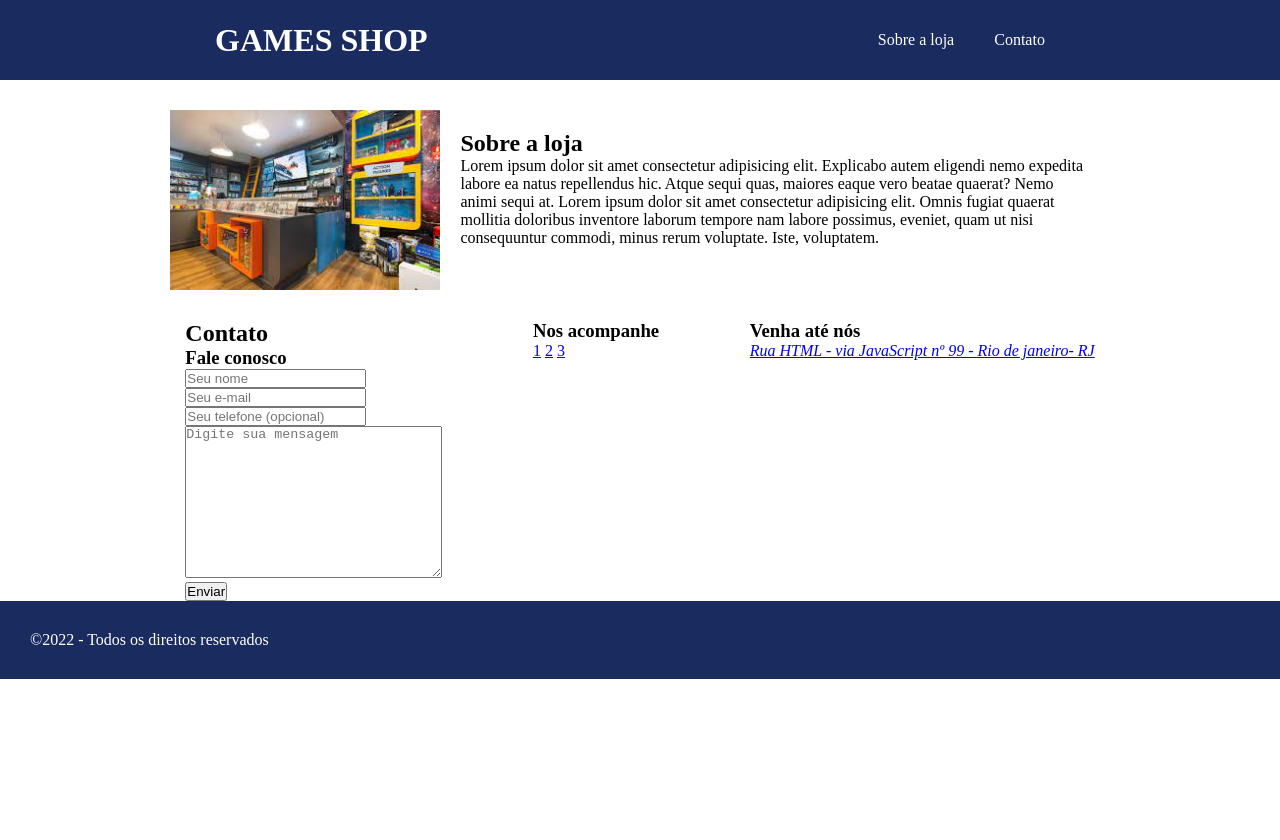
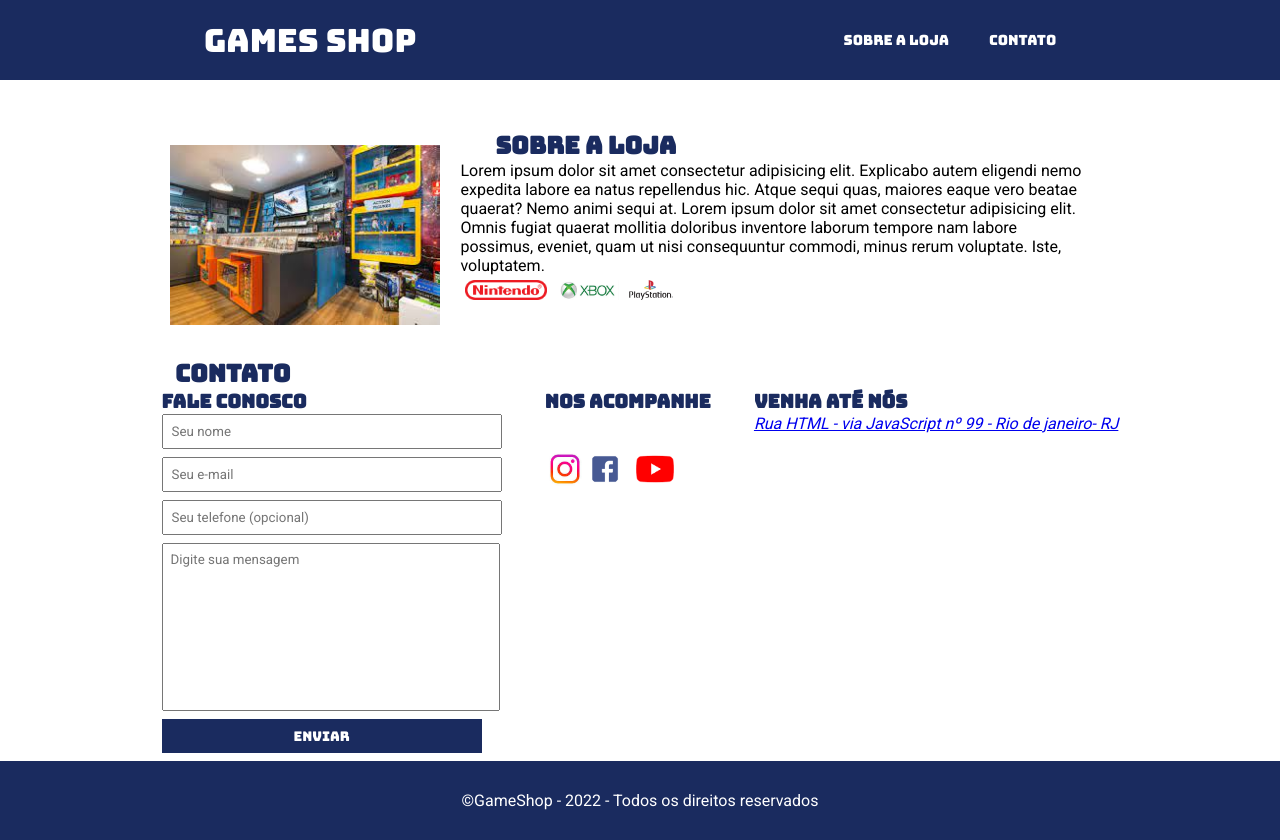
Before and after one commit to devanaclaramota/curso-ebac, a plain HTML site: page index.html in a window 1280 px wide. Before the commit the page ends 800 px from the top, so only its background shows below. Drawn offline with Linux system fonts and the light colour scheme.

Commit message:
commit-final

```diff
--- a/index.html
+++ b/index.html
@@ -5,6 +5,10 @@
     <meta http-equiv="X-UA-Compatible" content="IE=edge">
     <meta name="viewport" content="width=device-width, initial-scale=1.0">
     <title>loja-games</title>
+    <link rel="preconnect" href="https://fonts.googleapis.com">
+    <link rel="preconnect" href="https://fonts.gstatic.com" crossorigin>
+    <link href="https://fonts.googleapis.com/css2?family=Bungee&family=Roboto&display=swap" rel="stylesheet">
+
     <link rel="stylesheet" href="style.css">
 </head>
 <body>
@@ -12,41 +16,50 @@
         <h1>GAMES SHOP </h1>
         <nav>
             <ul>
-                <li><a href="#">Sobre a loja</a></li>
-                <li><a href="#">Contato</a></li>
+                <li><a href="#sobre">Sobre a loja</a></li>
+                <li><a href="#contato">Contato</a></li>
             </ul>
         </nav>
     </header>
     <main>
         <section id="sobre">
             <img src="Img-loja.jpg" alt="nossa loja">
-            <div id="txt-area">
+            <div id="cont-area">
                 <h2>Sobre a loja </h2>
                 <p>
                     Lorem ipsum dolor sit amet consectetur adipisicing elit. Explicabo autem eligendi nemo expedita labore ea natus repellendus hic. Atque sequi quas, maiores eaque vero beatae quaerat? Nemo animi sequi at.
                     Lorem ipsum dolor sit amet consectetur adipisicing elit. Omnis fugiat quaerat mollitia doloribus inventore laborum tempore nam labore possimus, eveniet, quam ut nisi consequuntur commodi, minus rerum voluptate. Iste, voluptatem.
                 </p>
+                <ul>
+                        <li><img class="logo" src="nint.png" alt="logo nintendo"></li>
+                        <li><img class="logo" src="xbox.jpg" alt="logo xbox"></li>
+                        <li><img class="logo" src="pslogo.png" alt="logo playstation"></li>
+                </ul>
             </div>
         </section>
+        <h2>Contato</h2>
+        <section id="contato">
 
-        <section id="contato">
             <article id="formulario">
-                <h2>Contato</h2>
+
 
                 <h3>Fale conosco</h3>
                 <form action="#" method="post">
-                    <input placeholder="Seu nome" type="text" name="nome" id="nome"> <br>
-                    <input placeholder="Seu e-mail" type="email" name="emial" id="email"> <br>
-                    <input placeholder="Seu telefone (opcional)" type="tel" name="num" id="num"> <br>
-                    <textarea name="contato" id="contado" cols="30" rows="10" placeholder="Digite sua mensagem"></textarea> <br>
-                    <input type="button" value="Enviar">
+                    <input placeholder="Seu nome" required type="text" name="nome" id="nome">
+                    <input required placeholder="Seu e-mail" type="email" name="emial" id="email">
+                    <input placeholder="Seu telefone (opcional)" type="tel" name="num" id="num">
+                    <textarea required name="contato" id="contado" cols="30" rows="10" placeholder="Digite sua mensagem"></textarea>
+                    <button type="submit">Enviar</button>
                 </form>
             </article>
             <div id="redes">
                 <h3>Nos acompanhe</h3>
-                    <a href="#">1</a>
-                    <a href="#">2</a>
-                    <a href="#">3</a>
+                    <ul>
+                        <li><a href="#"><img class="redes" src="logo-insta.jpg" alt="logo instagram"></a></li>
+                        <li><a href="#"><img class="redes"
+                        src="logo-face.png" alt="logo logo-facebook"></a></li>
+                        <li><a href="#"><img class="redes" src="logo-youtube.png" alt="logo logo-youtube"></a></li>
+                    </ul>
             </div>
             <div id="end">
                 <h3>Venha até nós</h3>
@@ -57,7 +70,7 @@
     </main>
     <footer>
 
-        <p> ©2022 - Todos os direitos reservados</p>
+        <p> &copy;GameShop - 2022 - Todos os direitos reservados</p>
     </footer>
 </body>
 </html>
--- a/style.css
+++ b/style.css
@@ -3,13 +3,20 @@
     padding: 0px;
 
 }
+body{
+     font-family: 'Roboto', sans-serif;
+}
 header{
     background-color: #1A2B5F;
+    font-family: 'Bungee', cursive;
     color: #ffffff;
     height: 80px;
     display: flex;
     justify-content: space-around;
     align-items: center;
+}
+h1{
+    font-weight: normal;
 }
 ul{
     display: flex;
@@ -17,34 +24,82 @@ ul{
 }
 li{
     list-style: none;
+    font-size: 14px;
 }
 header a {
     text-decoration: none;
     color: white;
     padding: 20px;
 }
+
 main{
     width: 1000px;
     margin: auto;
 }
+h2{
+    padding-left: 35px;
+}
+h2,h3{
+    font-family: 'Bungee', cursive;
+    color: #1A2B5F;
+}
 
 img{
+    padding-top: 35px;
     height: 180px;
+}
+.logo{
+    height: 20px;
+    padding: 5px;
 }
 #sobre{
 
     display: flex;
     padding: 30px;
 }
-#txt-area{
+#cont-area{
     padding: 20px;
+
+}
+textarea{
+    font-family: 'Roboto', sans-serif;
+    resize: none;
+    width: 320px;
+    display: block;
+    margin-bottom: 8px;
+    padding: 8px;
+}
+input , button{
+    font-family: 'Roboto', sans-serif;
+    width: 320px;
+    display: block;
+    margin-bottom: 8px;
+    padding: 8px;
+
+}
+button{
+    background-color: #1A2B5F;
+    color: #ffffff;
+    font-family:'Bungee', cursive;
+    border: none;
+    cursor: pointer;
+ }
+ button:hover{
+    background-color:#6b79a3 ;
+ }
+input:focus, textarea:focus{
+    outline-color: #111a36;
 }
 #contato{
     display: flex;
     justify-content: space-around;
 }
+.redes{
+    height: 40px;
+}
 footer{
     background-color: #1A2B5F;
+text-align: center;
     padding: 30px;
     color: white;
 }
```
Also changed, not shown: logo-face.png (added), logo-insta.jpg (added), logo-youtube.png (added), nint.png (added), pslogo.png (added), xbox.jpg (added).
